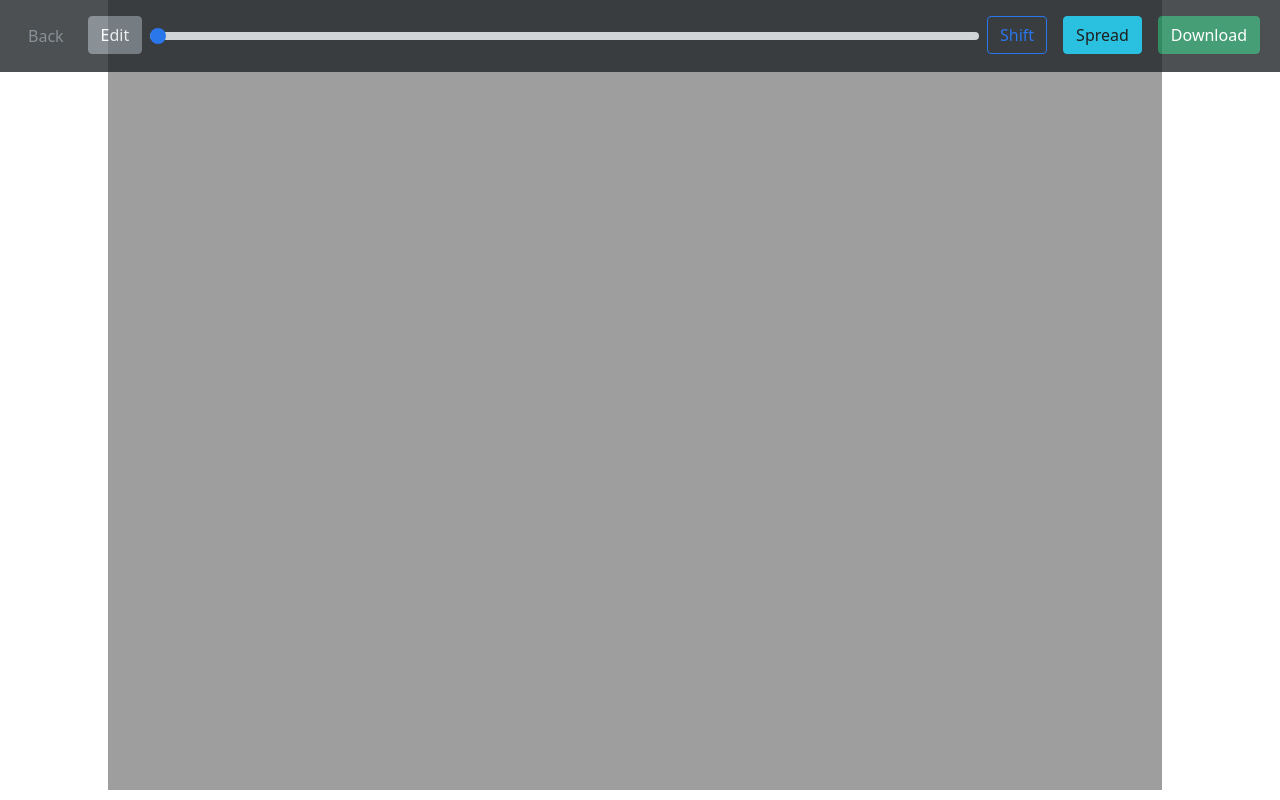
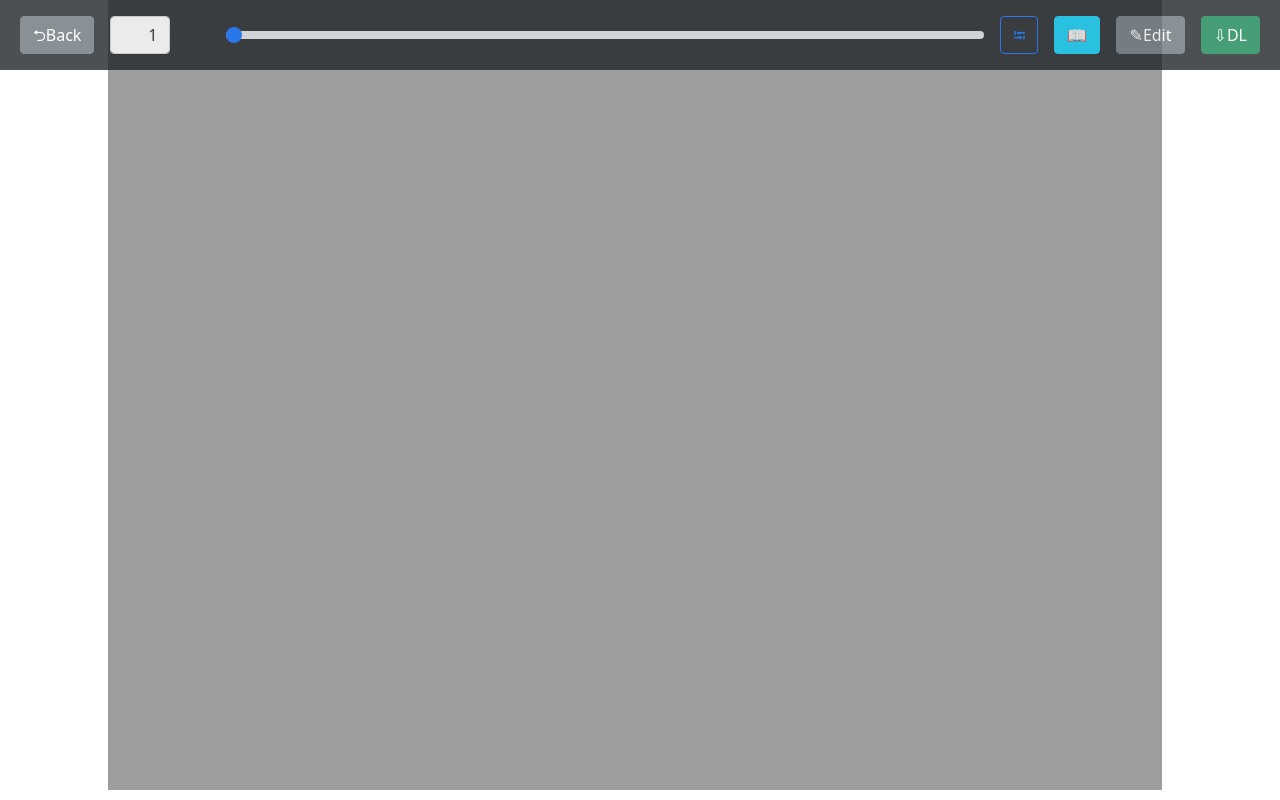
Before and after one commit to enishino/fmfm-filemanager, a Flask app: page /show/1 in a window 1280 px wide. Run offline with Flask 2, Linux system fonts and the light colour scheme; tables that the repository leaves empty hold one stand-in row (values such as "Sample post"); parts of the project's set-up code (start-up, migrations or seed data) failed here and were passed over; some libraries are stand-ins or nearby versions.

Commit message:
Add: Show current page number

```diff
--- a/templates/viewer.html
+++ b/templates/viewer.html
@@ -17,6 +17,7 @@
 div.parent {
     position:relative;
 }
+
 div.menu {
     position: absolute;
     float: left;
@@ -25,6 +26,15 @@
     margin: auto;
 }
 
+.width60 {
+    width: 60px;
+}
+
+.width40 {
+    width: 40px;
+}
+
+/* For flash */
 .flashes {
     position: absolute;
     float: left;
@@ -63,36 +73,49 @@
 <div class="menu">
 <nav class="navbar navbar-expand-md navbar-dark bg-dark sticky-top hidden">
   <div class="container-fluid">
-    <button class="navbar-toggler" type="button" data-bs-toggle="collapse" data-bs-target="#navbarSupportedContent" aria-controls="navbarSupportedContent" aria-expanded="false" aria-label="Toggle navigation">
+    <button class="navbar-toggler" type="button" data-bs-toggle="collapse" data-bs-target="#navbarSupportedContent"
+     aria-controls="navbarSupportedContent" aria-expanded="false" aria-label="Toggle navigation">
       <span class="navbar-toggler-icon"></span>
     </button>
     <div class="collapse navbar-collapse" id="navbarSupportedContent">
     <ul class="navbar-nav flex-grow-1">
         <li class="nav-item nav-link">
-            <a class="nav-link text-secondary" href="{{ prev_url }}">Back</a>
+            <a class="btn btn-secondary" href="{{ prev_url }}">
+            ⮌Back
+            </a>
+        </li>
+        <li class="nav-item nav-link d-flex">
+            <!-- STUB! if R2L the position is hard to calculate! -->
+            <!-- ... and click where to defocus? -->
+            <input type="text" class="form-control width60 text-end" id="position" value="{{ start_from + 1 }}"
+            onChange="if(r2l){obspos=img_list.length-this.value;}else{obspos=this.value;} pagemove('both', pos=obspos); redraw();" />
+            <input type="text" readonly class="form-control-plaintext width40" id="position"
+            value="/ {{ data['pagenum'] }}" />
+        </li>
+        <li class="nav-item nav-link d-flex flex-grow-1 align-items-center">
+            <input type="range" class="form-range pagecontrol" min="0" max="{{ data['pagenum'] - 1 }}"
+             step="1" id="pagecontrol" value="0"
+             onChange="pagemove('both', pos=this.value); redraw(); this.blur()" />
+        </li>
+        <li class="nav-item nav-link">
+            <input type="checkbox" class="btn-check" id="pageshift" autocomplete="off" aria-label="shift the page"
+            onClick="list_init(); pagemove('both', pos=image_handler.current()), redraw(); this.blur()" />
+            <label class="btn btn-outline-primary" for="pageshift">⭾</label>
+        </li>
+        <li class="nav-item nav-link">
+            <input type="checkbox" class="btn-check" id="spread" autocomplete="off" aria-label="spreading the book"
+            onClick="list_init(); pagemove('both', pos=image_handler.current()), redraw(); this.blur()"
+            {% if data['spread'] %} checked {% endif %} />
+            <label class="btn btn-outline-info" for="spread">📖</label>
         </li>
         <li class="nav-item nav-link">
             <a class="btn btn-secondary" role="button" href="{{ url_for('edit_fileinfo', number=data['number']) }}">
-                Edit
+                ✎Edit
             </a>
-        </li>
-        <li class="nav-item d-flex align-items-center flex-grow-1">
-            <input type="range" class="form-range pagecontrol" min="0" max="{{ data['pagenum'] - 1 }}" step="1" id="pagecontrol" value="0" onChange="pagemove('both', pos=this.value); redraw(); this.blur()" />
-        </li>
-        <li class="nav-item nav-link">
-            <input type="checkbox" class="btn-check" id="pageshift" autocomplete="off"
-            onClick="list_init(); pagemove('both', pos=image_handler.current()), redraw(); this.blur()" />
-            <label class="btn btn-outline-primary" for="pageshift">Shift</label>
-        </li>
-        <li class="nav-item nav-link">
-            <input type="checkbox" class="btn-check" id="spread" autocomplete="off"
-            onClick="list_init(); pagemove('both', pos=image_handler.current()), redraw(); this.blur()"
-            {% if data['spread'] %} checked {% endif %} />
-            <label class="btn btn-outline-info" for="spread">Spread</label>
         </li>
         <li class="nav-item nav-link">
             <a class="btn btn-success" role="button" href="{{ url_for('raw',number=data['number']) }}">
-                Download
+                ⇩DL
             </a>
         </li>
     </ul>
@@ -110,12 +133,13 @@
 <script>
 // Todo: if the screen width < height, turn off spread and reload (possible?)
 
-// Common config (global, won't be changed in a session)'
+// Common config
 var img_list = [];
 var start_from = {{ start_from }}
 var spread = {{ data['spread'] }}
 var r2l = {{ data['r2l'] }}
 var pagecontroller = document.getElementById("pagecontrol");
+var pagenumshow = document.getElementById('position');
 
 // Canvas drawing
 var canvas = document.getElementById("canvas");
@@ -139,15 +163,6 @@
 
   img_list = file_list.concat();
 
-  // [Interface] Paging interface tempering
-  if (spread) {
-    pagecontroller.step = 2;
-    pagecontroller.max = img_list.length - 1 - (img_list.length % 2)
-  } else { // single page
-    pagecontroller.step = 1;
-    pagecontroller.max = img_list.length - 1;
-  }
-
   // [Start position]
   // [R2L] direction reversing ... next/prev means now <- and -> for image number (not array pos).
   if (r2l) {
@@ -162,6 +177,16 @@
 
   // Fix out of the range and wrong spreading
   start_from = sane_position(start_from);
+
+  // [Interface] Paging interface tempering
+  if (spread) {
+    pagecontroller.step = 2;
+    pagecontroller.max = img_list.length - 1 + (img_list.length % 2)
+  } else { // single page
+    pagecontroller.step = 1;
+    pagecontroller.max = img_list.length - 1;
+  }
+
 }
 
 function sane_position(pos) {
@@ -169,46 +194,39 @@
   if (pos > img_list.length - 1) {
     if (spread && img_list.length % 2 == 0){
       return img_list.length - 2;
-    } else {
+    } else { // not spread or not even
       return img_list.length - 1;
     }
   }
-
   // Underflow fix
   if (pos <= 0) {
     return 0;
   }
-
   // "Left" page should be selected when spread
-  if (pos % 2 != 0 && spread) {
+  if (pos%2 != 0 && spread) {
     return pos - 1;
   }
-
-  // else are ok
+  // else: is ok
   return pos;
 }
 
 // Image path handler
 var image_handler = (function () {
-  var pos = 0;
+  var pos = start_from;
 
   return {
     next: function () {
-      if (spread) {
-        pos += 2;
-      } else {
-        pos += 1;
-      }
+      pos += 1 + Number(spread)
     },
     prev: function () {
-      if (spread) {
-        pos -= 2;
-      } else {
-        pos -= 1;
-      }
+      pos -= 1 + Number(spread)
     },
     set_pos: function (abs_pos) {
-      pos = parseInt(abs_pos)
+      if (isNaN(abs_pos)) {
+        console.log("Error: " + abs_pos + " is not a number")
+      } else {
+        pos = parseInt(abs_pos)
+      }
     },
     path: function () {
       pos = sane_position(pos)
@@ -243,7 +261,7 @@
 }
 
 // Image preloading
-async function preload(pos, direction, size = 8) {
+async function preload(pos, direction, size=8) {
   if (direction == "forward") {
     _list = img_list.slice(pos, pos + size);
   } else {
@@ -251,84 +269,6 @@
   }
   preload_imgs = await delayloader(_list);
 }
-
-//// ---- Interfacing ---- ////
-// Page moving wrapper
-function pagemove(direction, pos = null) {
-  if (pos) {
-    image_handler.set_pos(pos);
-  } else {
-    if (direction == "next") {
-      image_handler.next();
-    } else if (direction == "prev") {
-      image_handler.prev();
-    }
-  }
-
-  // Take current position (set in above code)
-  pos = image_handler.current();
-  pagecontroller.value = pos;
-  redraw();
-
-  // Preload
-  if (direction == "next" || direction == "both") {
-    preload(pos, "forward");
-  }
-  if (direction == "prev" || direction == "both") {
-    preload(pos, "back");
-  }
-}
-
-// Click interface
-canvas.addEventListener("click", (e) => {
-  const rect = canvas.getBoundingClientRect();
-  const point = {
-    x: e.clientX - rect.left,
-    y: e.clientY - rect.top,
-  };
-  if (canvas.width - point.x * expansion > canvas.width / 2) {
-    pagemove("prev");
-  } else {
-    pagemove("next");
-  }
-});
-
-// Keyboard interface
-// Todo: use https://developer.mozilla.org/en-US/docs/Web/API/Keyboard/getLayoutMap
-function keyboardEvent(event) {
-  if (event.type === "keydown" && event.code === "ArrowLeft") {
-    pagemove("prev");
-  }
-  if (event.type === "keydown" && event.code === "ArrowRight") {
-    pagemove("next");
-  }
-  if (event.type === "keydown" && event.code === "Escape") {
-    history.back();
-  }
-  if (event.type === "keydown" && event.code === "KeyQ") {
-    history.back();
-  }
-}
-addEventListener("keydown", keyboardEvent);
-
-// Wheel triggers the page movement.
-function wheelEvent(event) {
-  if (event.type === "wheel") {
-    // The point is that user don't want to reverse the wheel direction!
-    // So here the direction is reversed when R2L is on.
-    if (r2l) {
-      dY = -event.deltaY;
-    } else {
-      dY = event.deltaY;
-    }
-    if (dY < 0) {
-      pagemove("prev");
-    } else {
-      pagemove("next");
-    }
-  }
-}
-addEventListener("wheel", wheelEvent);
 
 //// ---- Drawing  ---- ////
 // Drawing to canvas func.
@@ -382,21 +322,98 @@
   draw(src1, src2);
 }
 
+//// ---- Interfacing ---- ////
+// Page moving wrapper
+function pagemove(direction, pos=null) {
+  if (pos) {
+    image_handler.set_pos(pos);
+  } else {
+    if (direction == "next") {
+      image_handler.next();
+    } else if (direction == "prev") {
+      image_handler.prev();
+    }
+  }
+
+  // Take current position (set in above code)
+  pos = image_handler.current();
+  pagecontroller.value = pos;
+  if (r2l) {
+    pagenumshow.value = img_list.length - pos;
+  } else {
+    pagenumshow.value = pos+1;
+  }
+  redraw();
+
+  // Preload
+  // REFACT? need to separate semantic of "next" in moving and preloading context
+  if (direction == "next" || direction == "both") {
+    preload(pos, "forward");
+  }
+  if (direction == "prev" || direction == "both") {
+    preload(pos, "back");
+  }
+}
+
+// Click interface
+canvas.addEventListener("click", (e) => {
+  const rect = canvas.getBoundingClientRect();
+  const point = {
+    x: e.clientX - rect.left,
+    y: e.clientY - rect.top,
+  };
+  if (canvas.width - point.x * expansion > canvas.width/2) {
+    pagemove("prev");
+  } else {
+    pagemove("next");
+  }
+});
+
+// Keyboard interface
+// Todo: use https://developer.mozilla.org/en-US/docs/Web/API/Keyboard/getLayoutMap
+function keyboardEvent(event) {
+  if (event.type === "keydown" && event.code === "ArrowLeft") {
+    pagemove("prev");
+  }
+  if (event.type === "keydown" && event.code === "ArrowRight") {
+    pagemove("next");
+  }
+  if (event.type === "keydown" && event.code === "Escape") {
+    history.back();
+  }
+  if (event.type === "keydown" && event.code === "KeyQ") {
+    history.back();
+  }
+}
+addEventListener("keydown", keyboardEvent);
+
+// Wheel triggers the page movement.
+function wheelEvent(event) {
+  if (event.type === "wheel") {
+    // The point is that user don't want to reverse the wheel direction!
+    // So here the direction is reversed when R2L is on.
+    if (r2l) {
+      dY = -event.deltaY;
+    } else {
+      dY = event.deltaY;
+    }
+    if (dY < 0) {
+      pagemove("prev");
+    } else {
+      pagemove("next");
+    }
+  }
+}
+addEventListener("wheel", wheelEvent);
+
+//// ---- Initialization ---- ////
 // When window size changes the canvas will be changed
 window.onresize = redraw;
 
-//// ---- Initialization ---- ////
 // Image list preparation
 list_init();
-
-// Start position is set
-image_handler.set_pos(start_from);
-pagecontroller.value = start_from;
-
-// Preload both direction (start from middle)
-preload(start_from, "forward");
-preload(start_from, "back");
-
+// Go to starting point
+pagemove("next", pos=start_from)
 // Draw the canvas
 redraw();
 
```
